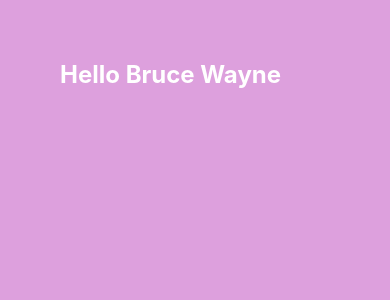
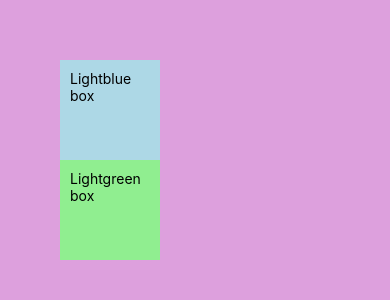
Before and after one commit to amontalvof/react-native-demo, a React Native app: screen / in a window 390 px wide. Shown: the top 300 px of the page. Built offline with nearby package versions, Linux system fonts and the light colour scheme.

Commit message:
feat: Multiple Styles

```diff
--- a/App.js
+++ b/App.js
@@ -1,5 +1,5 @@
 import Greet from './src/components/Greet';
 
 export default function App() {
-    return <Greet name="Bruce Wayne" />;
+    return <Greet />;
 }
--- a/src/components/Greet.jsx
+++ b/src/components/Greet.jsx
@@ -1,9 +1,14 @@
 import { Text, View, StyleSheet } from 'react-native';
 
-const Greet = ({ name }) => {
+const Greet = () => {
     return (
         <View style={styles.container}>
-            <Text style={styles.title}>Hello {name}</Text>
+            <View style={[styles.box, styles.lightBlue]}>
+                <Text>Lightblue box</Text>
+            </View>
+            <View style={[styles.box, styles.lightGreen]}>
+                <Text>Lightgreen box</Text>
+            </View>
         </View>
     );
 };
@@ -14,10 +19,16 @@ const styles = StyleSheet.create({
         backgroundColor: 'plum',
         padding: 60,
     },
-    title: {
-        color: 'white',
-        fontSize: 24,
-        fontWeight: 'bold',
+    box: {
+        width: 100,
+        height: 100,
+        padding: 10,
+    },
+    lightBlue: {
+        backgroundColor: 'lightblue',
+    },
+    lightGreen: {
+        backgroundColor: 'lightgreen',
     },
 });
 
```
